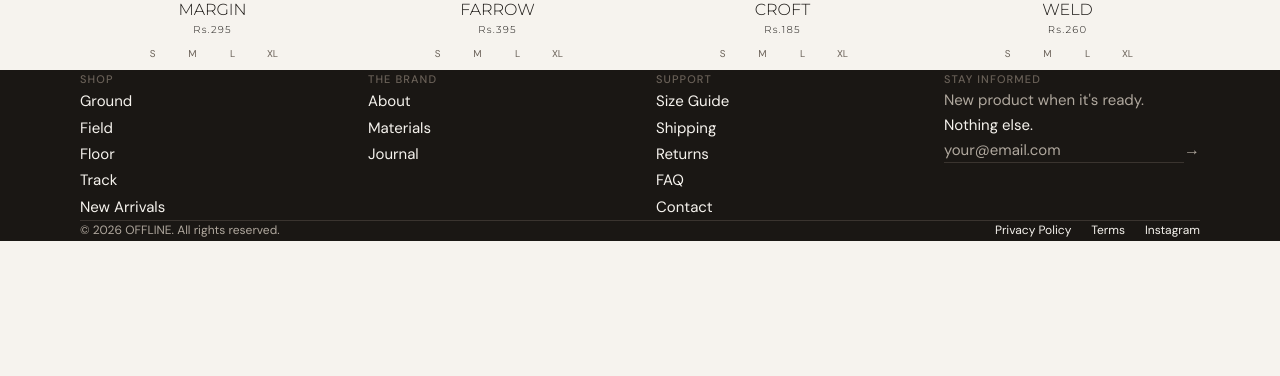
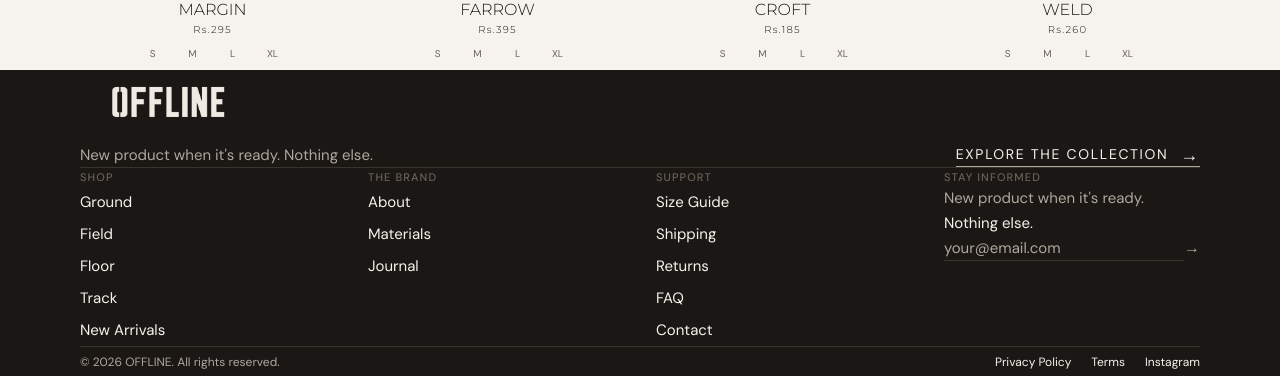
Before and after one commit to Dayaan777/NEW-offline-, a Next.js app: page / in a window 1280 px wide. Shown: the part 2566-2942 px from the top of the page. Before the commit the page ends 2807 px from the top, so only its background shows below. Built offline with nearby package versions, Linux system fonts and the light colour scheme.

Commit message:
Improve footer layout and navigation

```diff
--- a/components/layout/footer.tsx
+++ b/components/layout/footer.tsx
@@ -3,32 +3,41 @@ import { NewsletterForm } from '@/components/layout/newsletter-form'
 
 // ─── Link data ────────────────────────────────────────────────────────────────
 
-const FOOTER_SHOP = [
+const FOOTER_GROUPS = [
+  {
+    title: 'Shop',
+    items: [
       { label: 'Ground', href: '/shop/ground' },
       { label: 'Field', href: '/shop/field' },
       { label: 'Floor', href: '/shop/floor' },
       { label: 'Track', href: '/shop/track' },
       { label: 'New Arrivals', href: '/shop/new' },
-]
-
-const FOOTER_BRAND = [
+    ],
+  },
+  {
+    title: 'The Brand',
+    items: [
       { label: 'About', href: '/brand' },
       { label: 'Materials', href: '/brand/materials' },
       { label: 'Journal', href: '/journal' },
-]
-
-const FOOTER_SUPPORT = [
+    ],
+  },
+  {
+    title: 'Support',
+    items: [
       { label: 'Size Guide', href: '/support/sizing' },
       { label: 'Shipping', href: '/support/shipping' },
       { label: 'Returns', href: '/support/returns' },
       { label: 'FAQ', href: '/support/faq' },
       { label: 'Contact', href: '/support/contact' },
+    ],
+  },
 ]
 
-// ─── Shared link style ────────────────────────────────────────────────────────
+// ─── Shared styles ────────────────────────────────────────────────────────────
 
 const footerLink =
-  'text-[15px] text-[var(--color-text-inverse-muted)] hover:text-[var(--color-text-inverse)] transition-colors duration-100'
+  'group inline-flex min-h-8 items-center text-[15px] text-[var(--color-text-inverse-muted)] underline decoration-transparent underline-offset-4 transition-colors duration-150 hover:text-[var(--color-text-inverse)] hover:decoration-[var(--color-text-inverse-muted)] focus-visible:outline-none focus-visible:ring-1 focus-visible:ring-[var(--color-text-inverse)]'
 
 // ─── Component ────────────────────────────────────────────────────────────────
 
@@ -40,18 +49,46 @@ export function Footer() {
       className="bg-[var(--color-bg-inverse)] text-[var(--color-text-inverse)]"
       aria-label="Site footer"
     >
-      <div className="container py-16 md:py-20">
+      <div className="container py-14 md:py-20">
+        {/* Brand lead-in */}
+        <div className="mb-14 flex flex-col gap-8 border-b border-[var(--color-border-inverse)] pb-12 md:mb-20 md:flex-row md:items-end md:justify-between">
+          <div>
+            <Link
+              href="/"
+              aria-label="OFFLINE home"
+              className="inline-flex transition-opacity duration-150 hover:opacity-75 focus-visible:opacity-75 focus-visible:outline-none"
+            >
+              <img
+                src="/images/offline-logo-current-transparent.png"
+                alt="OFFLINE"
+                className="h-auto w-36 object-contain md:w-44"
+              />
+            </Link>
+            <p className="mt-6 max-w-[280px] text-[15px] leading-relaxed text-[var(--color-text-inverse-muted)]">
+              New product when it&apos;s ready. Nothing else.
+            </p>
+          </div>
+
+          <Link
+            href="/shop"
+            className="group inline-flex w-fit items-center gap-3 border-b border-[var(--color-text-inverse-muted)] pb-2 text-[14px] uppercase tracking-[0.12em] text-[var(--color-text-inverse)] transition-colors duration-150 hover:border-[var(--color-text-inverse)] focus-visible:outline-none focus-visible:ring-1 focus-visible:ring-[var(--color-text-inverse)] focus-visible:ring-offset-4 focus-visible:ring-offset-[var(--color-bg-inverse)]"
+          >
+            Explore the collection
+            <span aria-hidden="true" className="text-lg leading-none transition-transform duration-150 group-hover:translate-x-1">
+              →
+            </span>
+          </Link>
+        </div>
 
         {/* Main grid */}
-        <div className="grid grid-cols-2 md:grid-cols-4 gap-10 md:gap-8">
-
-          {/* Shop */}
-          <div>
-            <p className="label-category text-[var(--color-text-inverse-muted)] mb-5">
-              Shop
+        <div className="grid grid-cols-2 gap-x-6 gap-y-12 md:grid-cols-4 md:gap-8">
+          {FOOTER_GROUPS.map((group) => (
+            <div key={group.title}>
+              <p className="label-category mb-5 text-[var(--color-text-inverse-muted)]">
+                {group.title}
               </p>
-            <ul className="space-y-3">
-              {FOOTER_SHOP.map((item) => (
+              <ul className="space-y-1">
+                {group.items.map((item) => (
                   <li key={item.href}>
                     <Link href={item.href} className={footerLink}>
                       {item.label}
@@ -60,70 +97,32 @@ export function Footer() {
                 ))}
               </ul>
             </div>
-
-          {/* The Brand */}
-          <div>
-            <p className="label-category text-[var(--color-text-inverse-muted)] mb-5">
-              The Brand
-            </p>
-            <ul className="space-y-3">
-              {FOOTER_BRAND.map((item) => (
-                <li key={item.href}>
-                  <Link href={item.href} className={footerLink}>
-                    {item.label}
-                  </Link>
-                </li>
           ))}
-            </ul>
-          </div>
-
-          {/* Support */}
-          <div>
-            <p className="label-category text-[var(--color-text-inverse-muted)] mb-5">
-              Support
-            </p>
-            <ul className="space-y-3">
-              {FOOTER_SUPPORT.map((item) => (
-                <li key={item.href}>
-                  <Link href={item.href} className={footerLink}>
-                    {item.label}
-                  </Link>
-                </li>
-              ))}
-            </ul>
-          </div>
 
           {/* Newsletter */}
           <div className="col-span-2 md:col-span-1">
-            <p className="label-category text-[var(--color-text-inverse-muted)] mb-5">
+            <p className="label-category mb-5 text-[var(--color-text-inverse-muted)]">
               Stay informed
             </p>
-            <p className="text-[15px] text-[var(--color-text-inverse-muted)] mb-6 leading-relaxed max-w-[240px]">
+            <p className="mb-6 max-w-[240px] text-[15px] leading-relaxed text-[var(--color-text-inverse-muted)]">
               New product when it&apos;s ready.{' '}
               <span className="text-[var(--color-text-inverse)]">Nothing else.</span>
             </p>
             <NewsletterForm />
           </div>
-
         </div>
 
         {/* Bottom bar */}
-        <div className="mt-16 pt-8 border-t border-[var(--color-border-inverse)] flex flex-col sm:flex-row items-start sm:items-center justify-between gap-5">
+        <div className="mt-14 flex flex-col items-start justify-between gap-5 border-t border-[var(--color-border-inverse)] pt-8 sm:flex-row sm:items-center md:mt-20">
           <p className="text-[12px] text-[var(--color-text-inverse-muted)]">
             © {year} OFFLINE. All rights reserved.
           </p>
 
-          <div className="flex items-center gap-5 flex-wrap">
-            <Link
-              href="/privacy"
-              className="text-[12px] text-[var(--color-text-inverse-muted)] hover:text-[var(--color-text-inverse)] transition-colors duration-100"
-            >
+          <div className="flex flex-wrap items-center gap-x-5 gap-y-2">
+            <Link href="/privacy" className={footerLink.replace('text-[15px]', 'text-[12px]')}>
               Privacy Policy
             </Link>
-            <Link
-              href="/terms"
-              className="text-[12px] text-[var(--color-text-inverse-muted)] hover:text-[var(--color-text-inverse)] transition-colors duration-100"
-            >
+            <Link href="/terms" className={footerLink.replace('text-[15px]', 'text-[12px]')}>
               Terms
             </Link>
             <a
@@ -131,13 +130,12 @@ export function Footer() {
               target="_blank"
               rel="noopener noreferrer"
               aria-label="OFFLINE on Instagram (opens in new tab)"
-              className="text-[12px] text-[var(--color-text-inverse-muted)] hover:text-[var(--color-text-inverse)] transition-colors duration-100"
+              className={footerLink.replace('text-[15px]', 'text-[12px]')}
             >
               Instagram
             </a>
           </div>
         </div>
-
       </div>
     </footer>
   )
```
Lines whose indentation alone changed are shown as unchanged.
